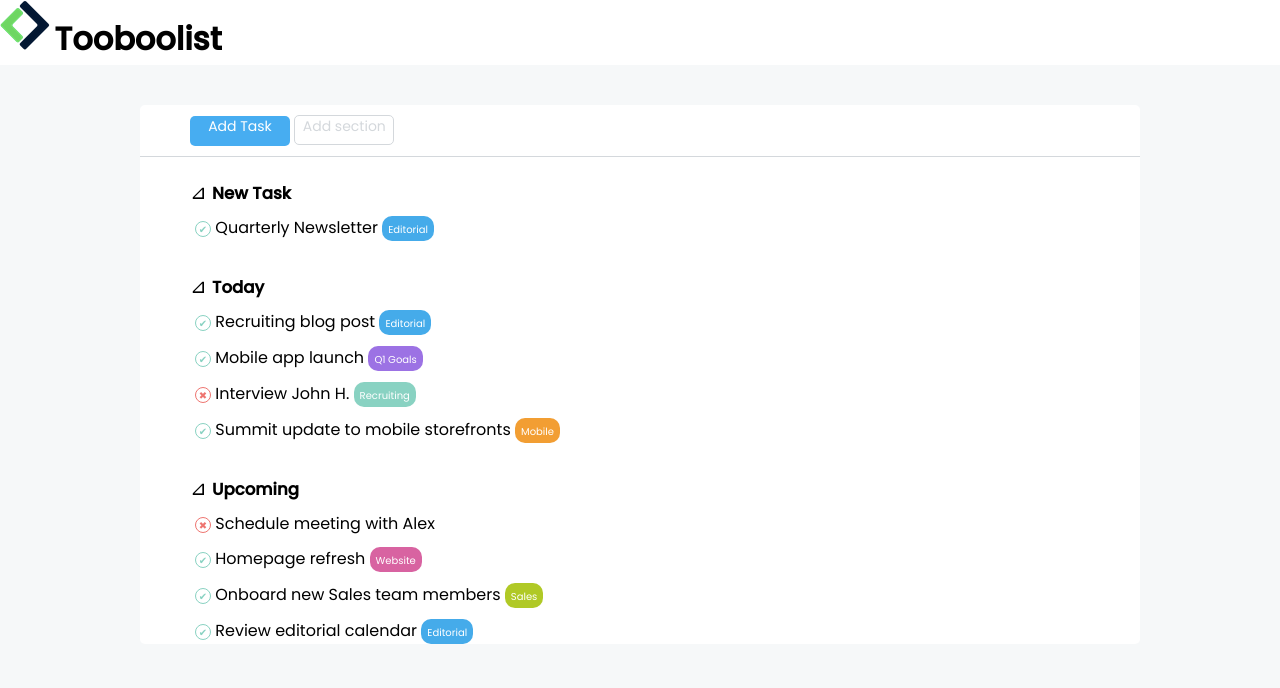
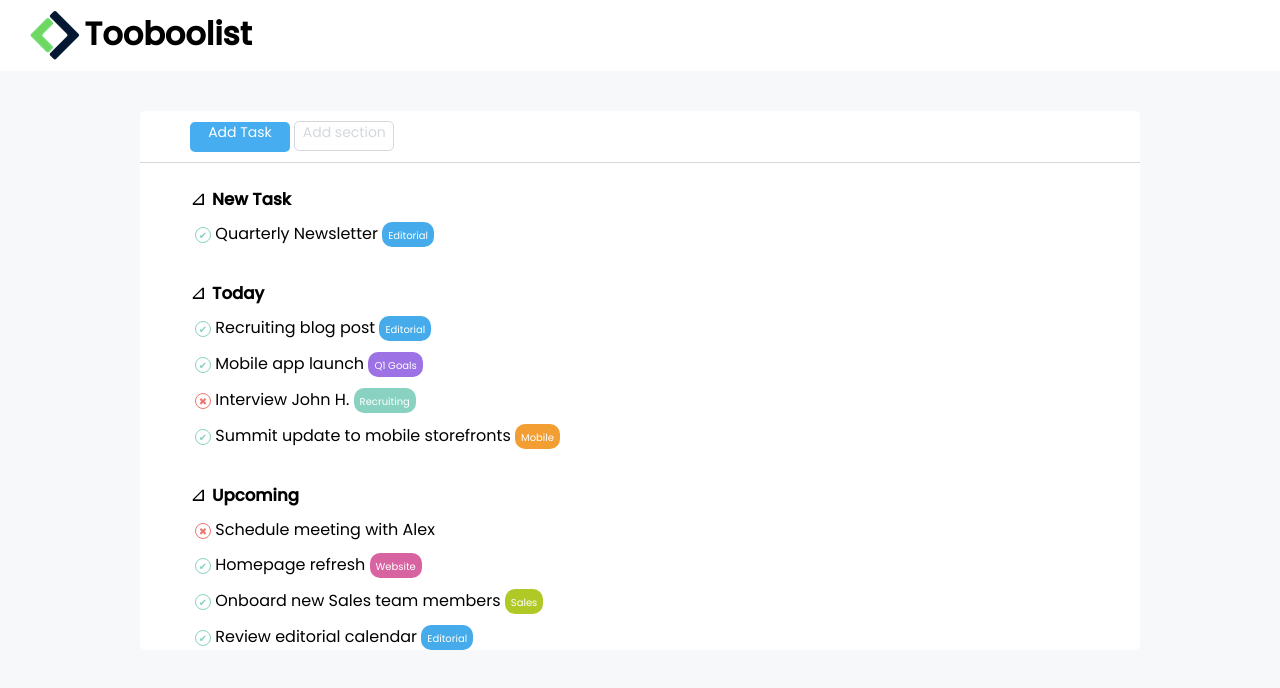
Before and after one commit to alemica97/html-css-toboolist, a plain HTML site: page index.html in a window 1280 px wide. Drawn offline with Linux system fonts and the light colour scheme.

Commit message:
Hoallineato il testo con il logo

```diff
--- a/style.css
+++ b/style.css
@@ -16,16 +16,20 @@ body{
 
 .title{
     height: 50px;
+    font-style: bold;
 }
 
 .logo, .title{
     display: inline-block;
+    vertical-align: text-bottom;
 }
 
 header{
     background-color: white;
     margin-bottom: 40px;
-
+    padding-left: 30px;
+    padding-top: 10px;
+    padding-bottom: 10px;
 }
 
 main, nav{
```
